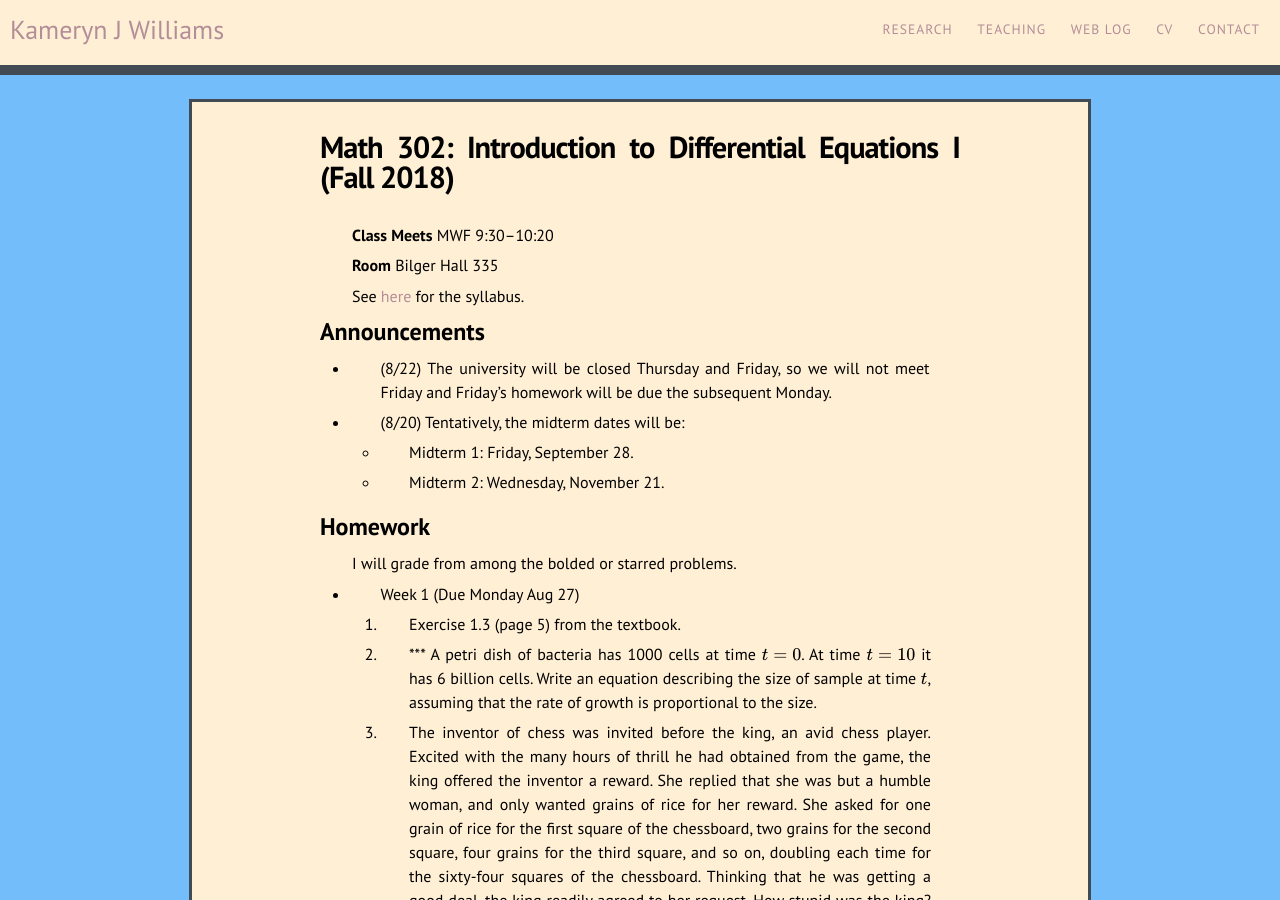
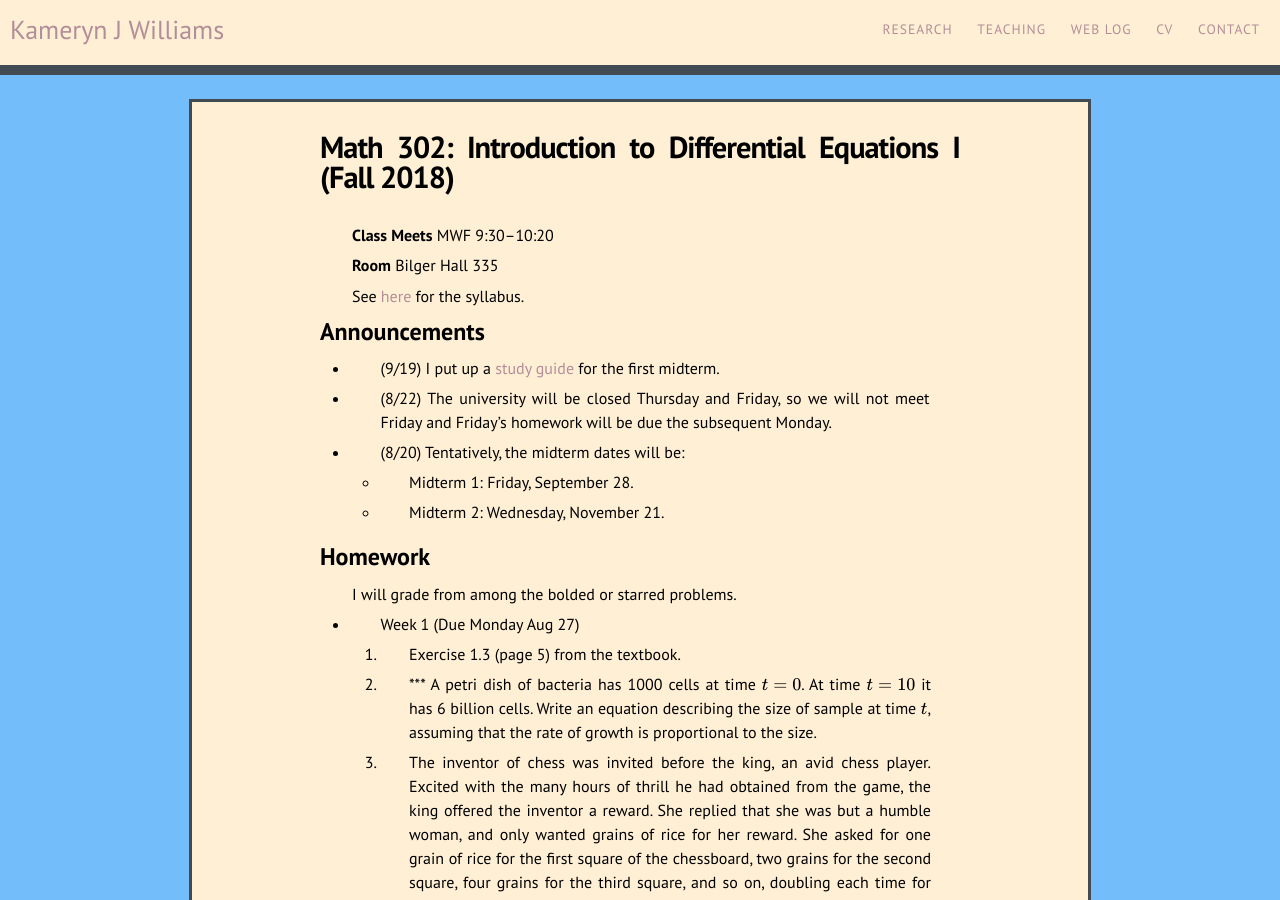
Before and after one commit to kamerynjw/kamerynjw.github.io, a Jekyll site: the page built from teaching/2018/math302.md, in a window 1280 px wide and 900 px high. Built offline with Jekyll 4.4.1, drawn with Linux system fonts in a browser that asks for light colours; nearby versions of some CDN libraries; formulas are drawn with MathJax 3.

Commit message:
added study guide for 302

```diff
--- a/teaching/2018/math302.md
+++ b/teaching/2018/math302.md
@@ -12,6 +12,8 @@ See [here]({{ page.url }}syllabus) for the syllabus.
 
 Announcements
 -------------
+
+* (9/19) I put up a [study guide]({{ page.url }}sg1.pdf) for the first midterm.
 
 * (8/22) The university will be closed Thursday and Friday, so we will not meet Friday and Friday's homework will be due the subsequent Monday.
 
```
Also changed, not shown: 1 other file.
